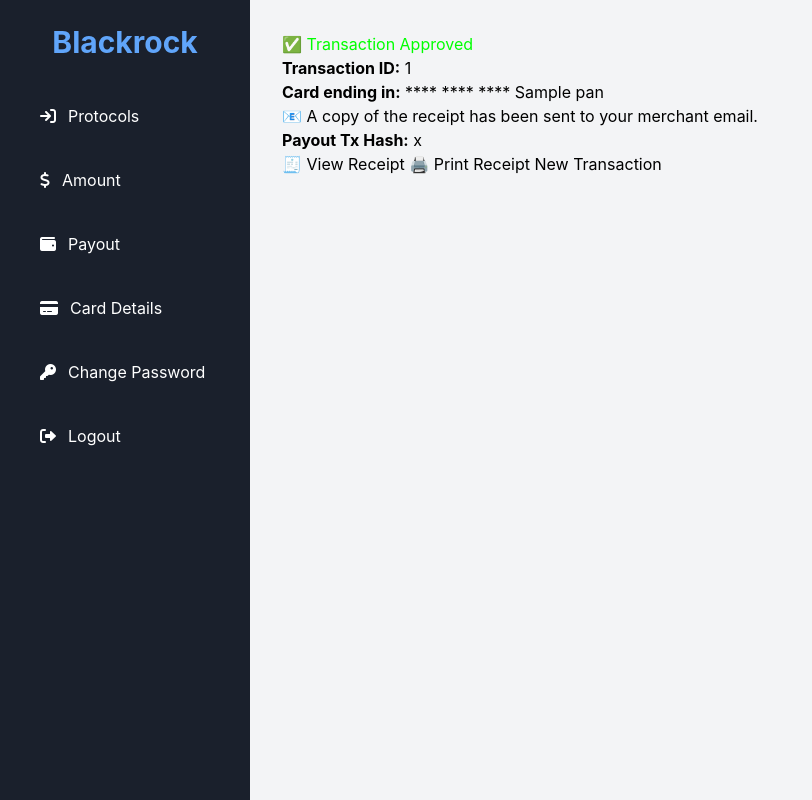
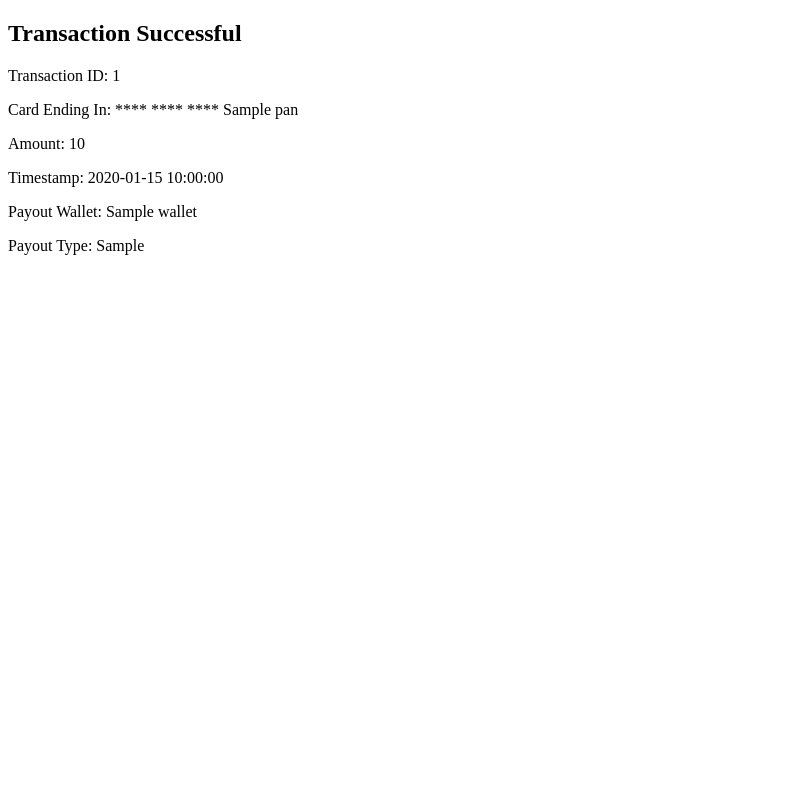
Before and after one commit to Lloydsgit/morgan, a Flask app: template templates/success.html in a window 1280 px wide. Shown: the whole page, without its empty margins (0-812 px from the left). Run offline with Flask 3, Linux system fonts and the light colour scheme; the template is opened without the code that fills it: most values are stand-ins (such as "Sample title", 1, 10 or a date in 2020); some libraries are stand-ins or nearby versions.

Commit message:
Update success.html

```diff
--- a/templates/success.html
+++ b/templates/success.html
@@ -1,23 +1,13 @@
-{% extends "base.html" %}
-
-{% block content %}
-<div class="success-container">
-    <h2 style="color: #0f0;">✅ Transaction Approved</h2>
-    <p><strong>Transaction ID:</strong> {{ txn_id }}</p>
-    <p><strong>Card ending in:</strong> **** **** **** {{ pan }}</p>
-    <p>📧 A copy of the receipt has been sent to your merchant email.</p>
-    {% if payout_tx_hash and payout_tx_hash != 'N/A' %}
-        <p><strong>Payout Tx Hash:</strong> <span class="tx-hash">{{ payout_tx_hash }}</span></p>
-    {% endif %}
-
-    <div class="button-group">
-        <a href="{{ url_for('receipt') }}">
-            <button>🧾 View Receipt </button>
-        </a>
-        <button onclick="window.print()" class="btn-print">🖨️ Print Receipt</button>
-        <a href="{{ url_for('protocol') }}">
-            <button>New Transaction</button>
-        </a>
-    </div>
-</div>
-{% endblock %}
+<!DOCTYPE html>
+<html>
+<head><title>Success</title></head>
+<body>
+  <h2>Transaction Successful</h2>
+  <p>Transaction ID: {{ txn_id }}</p>
+  <p>Card Ending In: **** **** **** {{ pan }}</p>
+  <p>Amount: {{ amount }}</p>
+  <p>Timestamp: {{ timestamp }}</p>
+  <p>Payout Wallet: {{ wallet }}</p>
+  <p>Payout Type: {{ payout_type }}</p>
+</body>
+</html>
```
